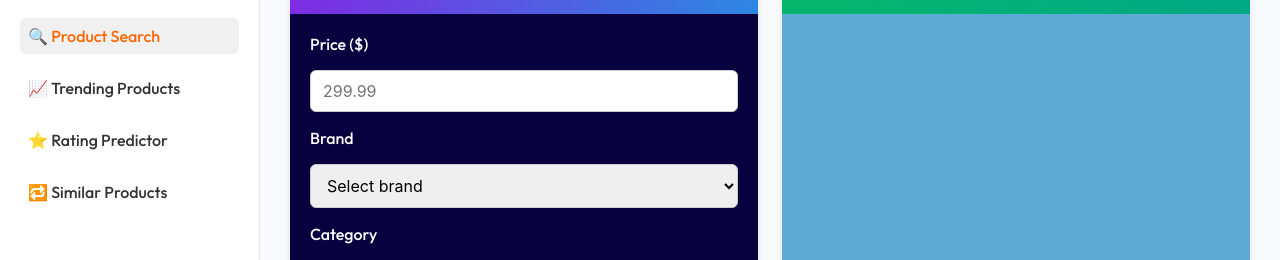
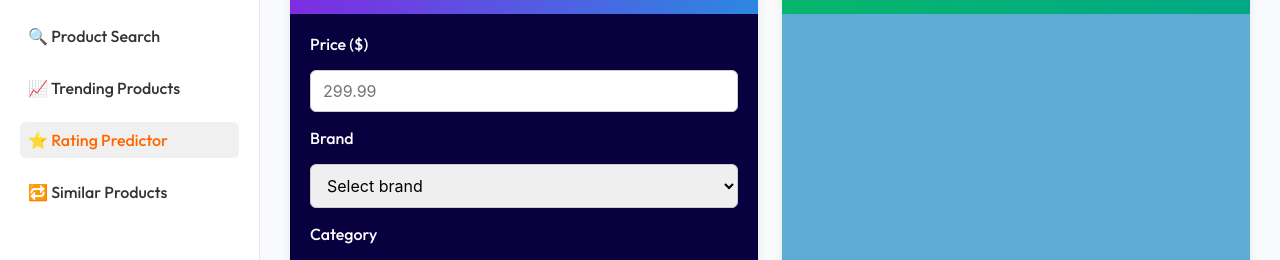
Before and after one commit to Vishnu8889/Frontend, a plain HTML site: page rating.html in a window 1280 px wide. Shown: the part 194-454 px from the top of the page. Drawn offline with Linux system fonts and the light colour scheme.

Commit message:
Third Commit

```diff
--- a/rating.html
+++ b/rating.html
@@ -31,9 +31,9 @@
         <nav class="nav">
             <h4>NAVIGATION</h4>
             <ul>
-                <li class="active"><a href="index.html">🔍 Product Search</a></li>
-                <li><a href="trending.html">📈 Trending Products</a></li>
-                <li><a href="rating.html">⭐ Rating Predictor</a></li>
+                <li ><a href="index.html">🔍 Product Search</a></li>
+                <li ><a href="trending.html">📈 Trending Products</a></li>
+                <li class="active"><a href="rating.html">⭐ Rating Predictor</a></li>
                 <li><a href="similar.html">🔁 Similar Products</a></li>
             </ul>
         </nav>
```
Also changed, not shown: similar.html (+2 -2 lines), trending.html (+2 -2 lines), index.html (line endings or trailing spaces), script.js (line endings or trailing spaces), style.css (line endings or trailing spaces).
